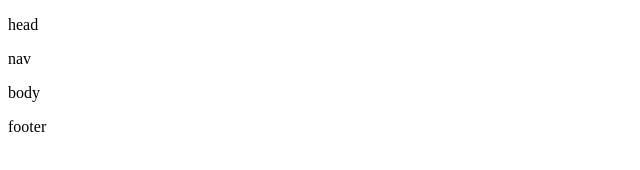
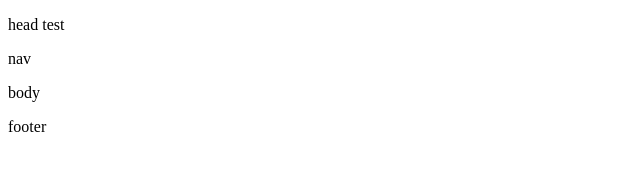
Before and after one commit to BG689/SANDBOX, a plain HTML site: page index.html in a window 1280 px wide. Shown: the full height of the page, 0-640 px from the left. Drawn offline with Linux system fonts and the light colour scheme.

Commit message:
Update index.html

```diff
--- a/index.html
+++ b/index.html
@@ -1,7 +1,7 @@
 <!DOCTYPE html>
 <htmk>
     <head>
-        <p>head</p>
+        <p>head test</p>
         <nav>
             <p>nav</p>
             <div>
@@ -19,4 +19,4 @@
             </div>
         </footer>
 
-    </htmk>
+    </html>
```
